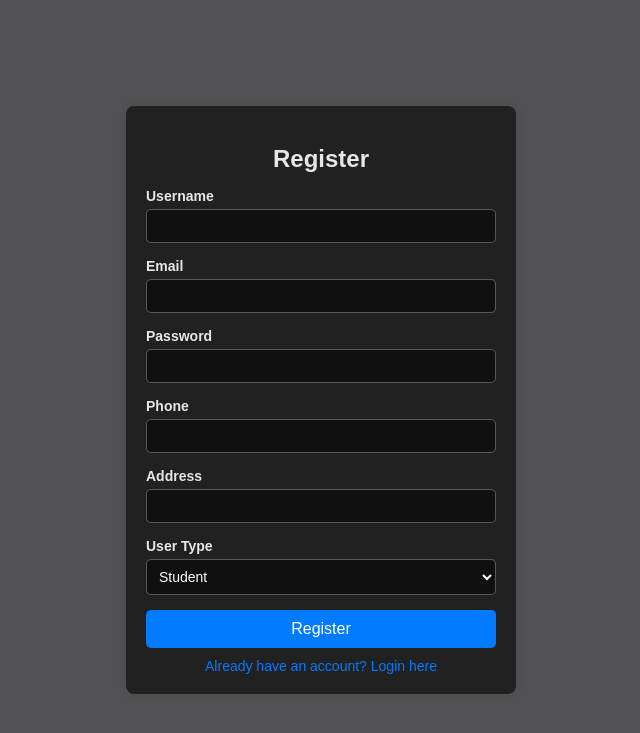
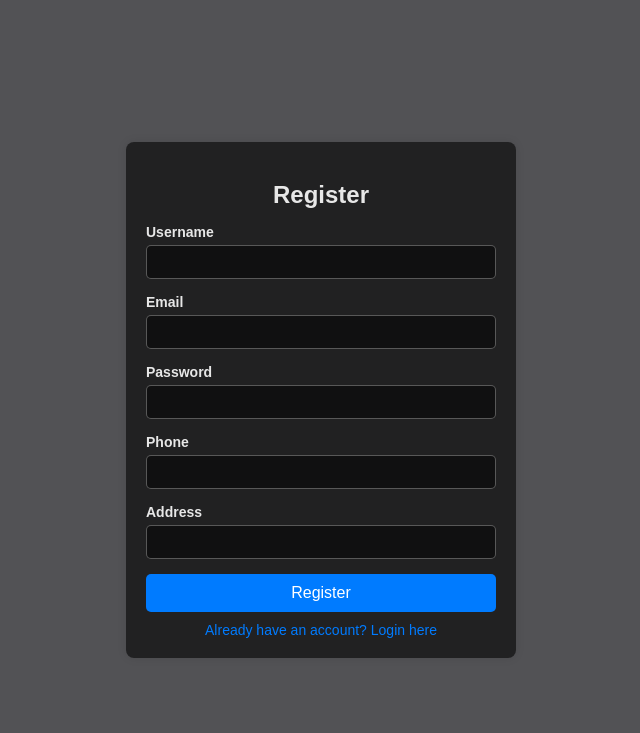
Before and after one commit to Slickv12/hostel_management, a PHP site: page /register.php in a window 1280 px wide. Shown: the top 733 px of the page, without its empty margins (319-959 px from the left). Run offline with PHP 8.4, Linux system fonts and the light colour scheme.

Commit message:
Update register.php

```diff
--- a/register.php
+++ b/register.php
@@ -7,24 +7,16 @@ if ($_SERVER["REQUEST_METHOD"] == "POST") {
     $password = password_hash($_POST["password"], PASSWORD_DEFAULT);
     $phone = $_POST["phone"];
     $address = $_POST["address"];
-    $user_type = $_POST["user_type"];
 
-    $query = "INSERT INTO users (name, email, password, phone, address, user_type) VALUES (?, ?, ?, ?, ?, ?)";
+    // Role and status are architecture-locked
+    $user_type = "student";
+    $status = "pending";
+
+    $query = "INSERT INTO users (name, email, password, phone, address, user_type, status) VALUES (?, ?, ?, ?, ?, ?, ?)";
     $stmt = $conn->prepare($query);
-    $stmt->bind_param("ssssss", $name, $email, $password, $phone, $address, $user_type);
+    $stmt->bind_param("sssssss", $name, $email, $password, $phone, $address, $user_type, $status);
 
     if ($stmt->execute()) {
-        $user_id = $stmt->insert_id; // Get the newly registered user's ID
-
-        // If the user is a student, insert a record into the fees table
-        if ($user_type === "student") {
-            $fee_query = "INSERT INTO fees (user_id, amount_due, due_date, status) VALUES (?, 0, DATE_ADD(NOW(), INTERVAL 1 MONTH), 'pending')";
-            $fee_stmt = $conn->prepare($fee_query);
-            $fee_stmt->bind_param("i", $user_id);
-            $fee_stmt->execute();
-            $fee_stmt->close();
-        }
-
         header("Location: login.php");
         exit();
     } else {
@@ -42,7 +34,7 @@ if ($_SERVER["REQUEST_METHOD"] == "POST") {
     <title>Register</title>
     <link rel="stylesheet" href="styles.css">
 </head>
-<body id="register-body"> <!-- Added an ID for JavaScript targeting -->
+<body id="register-body">
     <div class="container">
         <h2>Register</h2>
         <form action="register.php" method="POST">
@@ -61,28 +53,9 @@ if ($_SERVER["REQUEST_METHOD"] == "POST") {
             <label>Address</label>
             <input type="text" name="address" required>
 
-            <label>User Type</label>
-            <select name="user_type" id="user_type"> <!-- Added an ID for JavaScript -->
-                <option value="student">Student</option>
-
-            </select>
-
             <button type="submit">Register</button>
         </form>
         <a href="login.php">Already have an account? Login here</a>
     </div>
-
-    <script>
-        document.getElementById("user_type").addEventListener("change", function() {
-            let body = document.getElementById("register-body");
-            if (this.value === "admin") {
-                body.style.background = "linear-gradient(to right,#f51414, #e97b50)";
-
-            } else if (this.value === "student") {
-                body.style.background = "linear-gradient(to right,rgb(32, 80, 240),rgb(158, 78, 211))";
-
-            }
-        });
-    </script>
 </body>
 </html>
```
